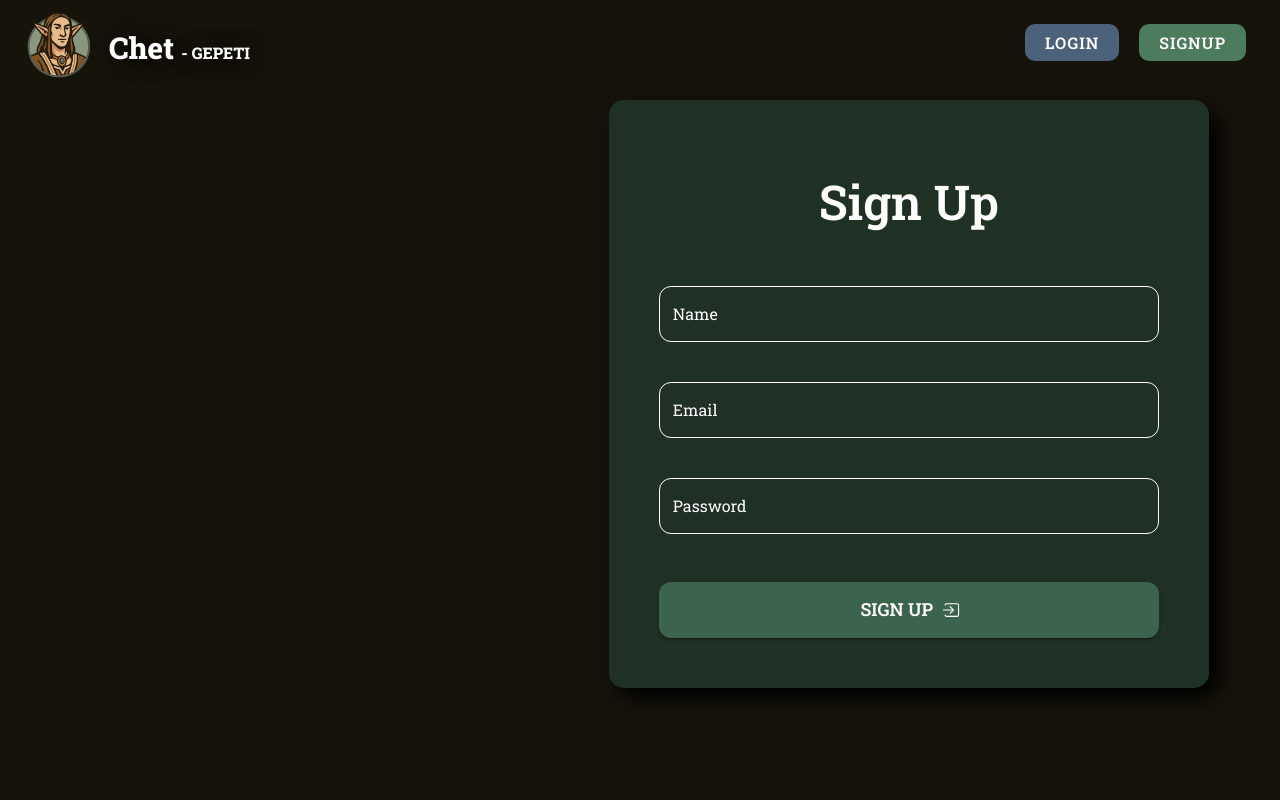
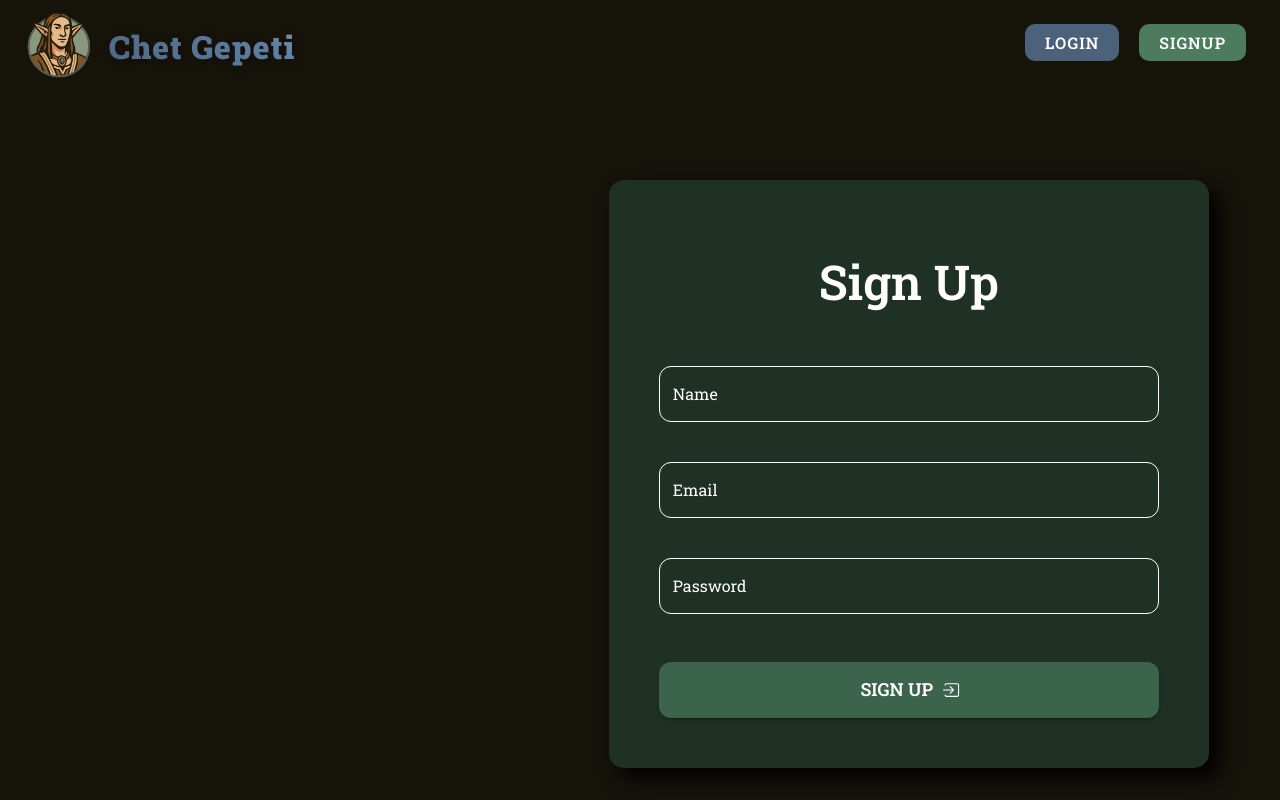
Before and after one commit to AnzuWanzu/ChetGepeti_AISaaS_ChatBot, a React (Vite) app in the folder frontend/: page /signup in a window 1280 px wide. Built offline with nearby package versions, Linux system fonts and the light colour scheme; no server answers.

Commit message:
Main header touch ups

```diff
--- /dev/null
+++ b/frontend/src/components/shared/Logo.css
@@ -0,0 +1,72 @@
+@keyframes gradientShift {
+  0% {
+    background-position: 0% 50%;
+  }
+  50% {
+    background-position: 100% 50%;
+  }
+  100% {
+    background-position: 0% 50%;
+  }
+}
+
+@keyframes subtleFloat {
+  0%,
+  100% {
+    transform: translateY(0px);
+  }
+  50% {
+    transform: translateY(-2px);
+  }
+}
+
+@keyframes glowPulse {
+  0% {
+    filter: drop-shadow(0 0 5px rgba(95, 126, 161, 0.3));
+  }
+  50% {
+    filter: drop-shadow(0 0 15px rgba(95, 126, 161, 0.6)) drop-shadow(0 0 25px rgba(76, 98, 123, 0.4));
+  }
+  100% {
+    filter: drop-shadow(0 0 5px rgba(95, 126, 161, 0.3));
+  }
+}
+
+.logo-container {
+  cursor: pointer;
+  transition: transform 0.3s ease;
+}
+
+.logo-container:hover {
+  transform: scale(1.05);
+  animation: glowPulse 1.5s ease-in-out infinite;
+}
+
+.logo-main-text {
+  font-size: 32px;
+  font-weight: 900;
+  background: linear-gradient(45deg, #4c627b, #5f7ea1, #ffffff, #4c627b);
+  background-size: 300% 300%;
+  -webkit-background-clip: text;
+  -webkit-text-fill-color: transparent;
+  background-clip: text;
+  animation: gradientShift 3s ease-in-out infinite,
+    subtleFloat 2s ease-in-out infinite;
+  text-shadow: none;
+  filter: drop-shadow(2px 2px 4px rgba(0, 0, 0, 0.3));
+  transition: filter 0.3s ease;
+}
+
+.logo-container:hover .logo-main-text {
+  filter: drop-shadow(2px 2px 4px rgba(0, 0, 0, 0.3))
+    drop-shadow(0 0 10px rgba(95, 126, 161, 0.5));
+}
+
+.logo-image {
+  transition: all 0.3s ease;
+  border-radius: 50%;
+}
+
+.logo-container:hover .logo-image {
+  filter: drop-shadow(0 0 15px rgba(95, 126, 161, 0.6));
+}
--- a/frontend/src/components/shared/Logo.tsx
+++ b/frontend/src/components/shared/Logo.tsx
@@ -1,9 +1,11 @@
 import { Typography } from "@mui/material";
 import { Link } from "react-router-dom";
+import "./Logo.css";
 
 const Logo = () => {
   return (
     <div
+      className="logo-container"
       style={{
         display: "flex",
         marginRight: "auto",
@@ -18,17 +20,18 @@ const Logo = () => {
           alt="chetgepeti"
           width={"70px"}
           height={"70px"}
+          className="logo-image"
         />
       </Link>
       <Typography
         sx={{
           display: { md: "block", sm: "none", xs: "none" },
           mr: "auto",
-          fontWeight: "800",
-          textShadow: "2px 2px 20px #000",
+          fontSize: "24px",
+          letterSpacing: "1px",
         }}
       >
-        <span style={{ fontSize: "30px" }}>Chet </span>- GEPETI
+        <span className="logo-main-text">Chet Gepeti</span>
       </Typography>
     </div>
   );
--- a/frontend/src/pages/Login.tsx
+++ b/frontend/src/pages/Login.tsx
@@ -40,6 +40,7 @@ const Login = () => {
       justifyContent="center"
       alignItems="center"
       className="login-page"
+      marginTop={10}
     >
       <Box
         padding={4}
--- a/frontend/src/pages/Signup.tsx
+++ b/frontend/src/pages/Signup.tsx
@@ -41,6 +41,7 @@ const Signup = () => {
       justifyContent="center"
       alignItems="center"
       className="signup-page"
+      marginTop={10}
     >
       <Box
         padding={4}
```
